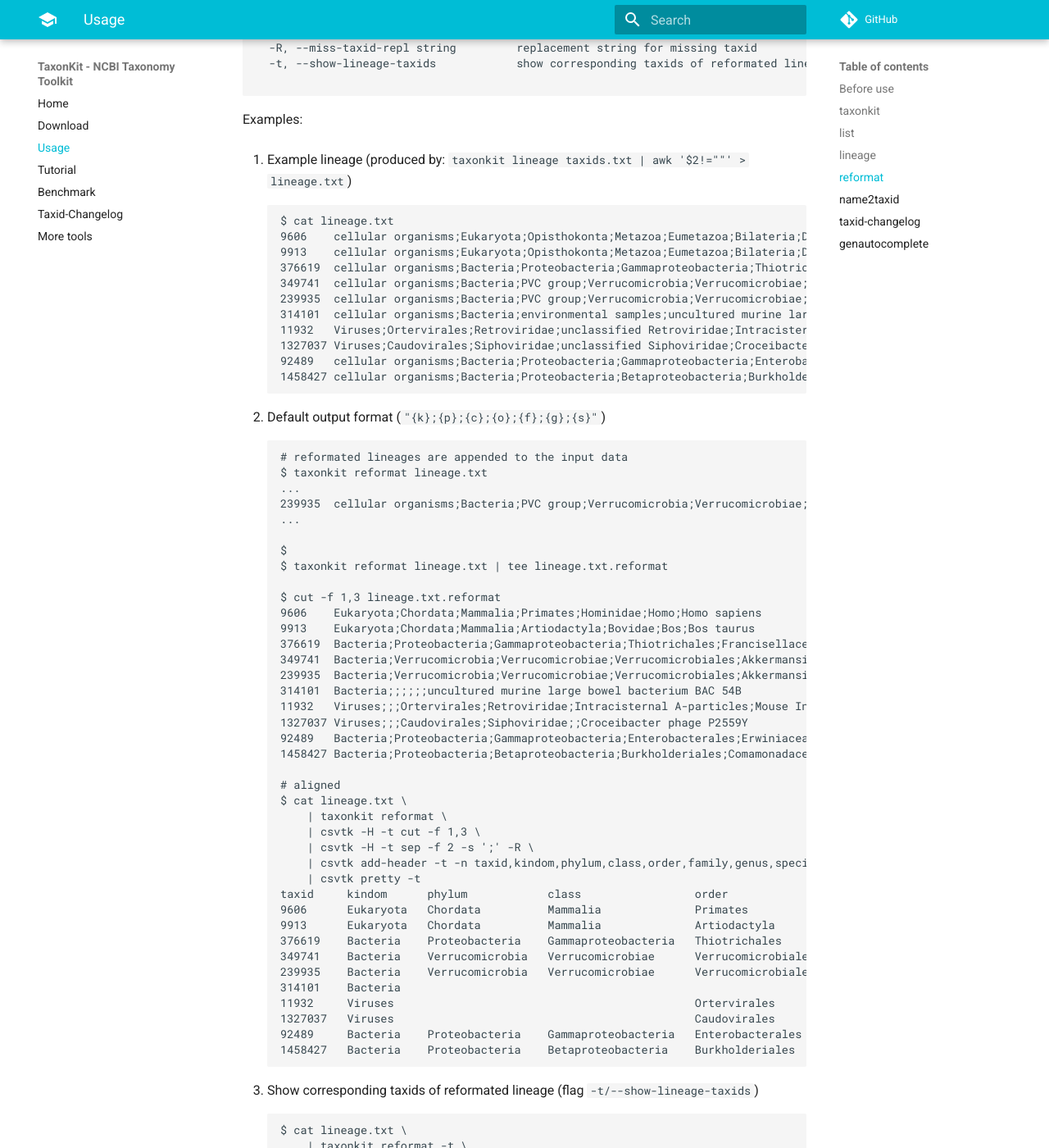
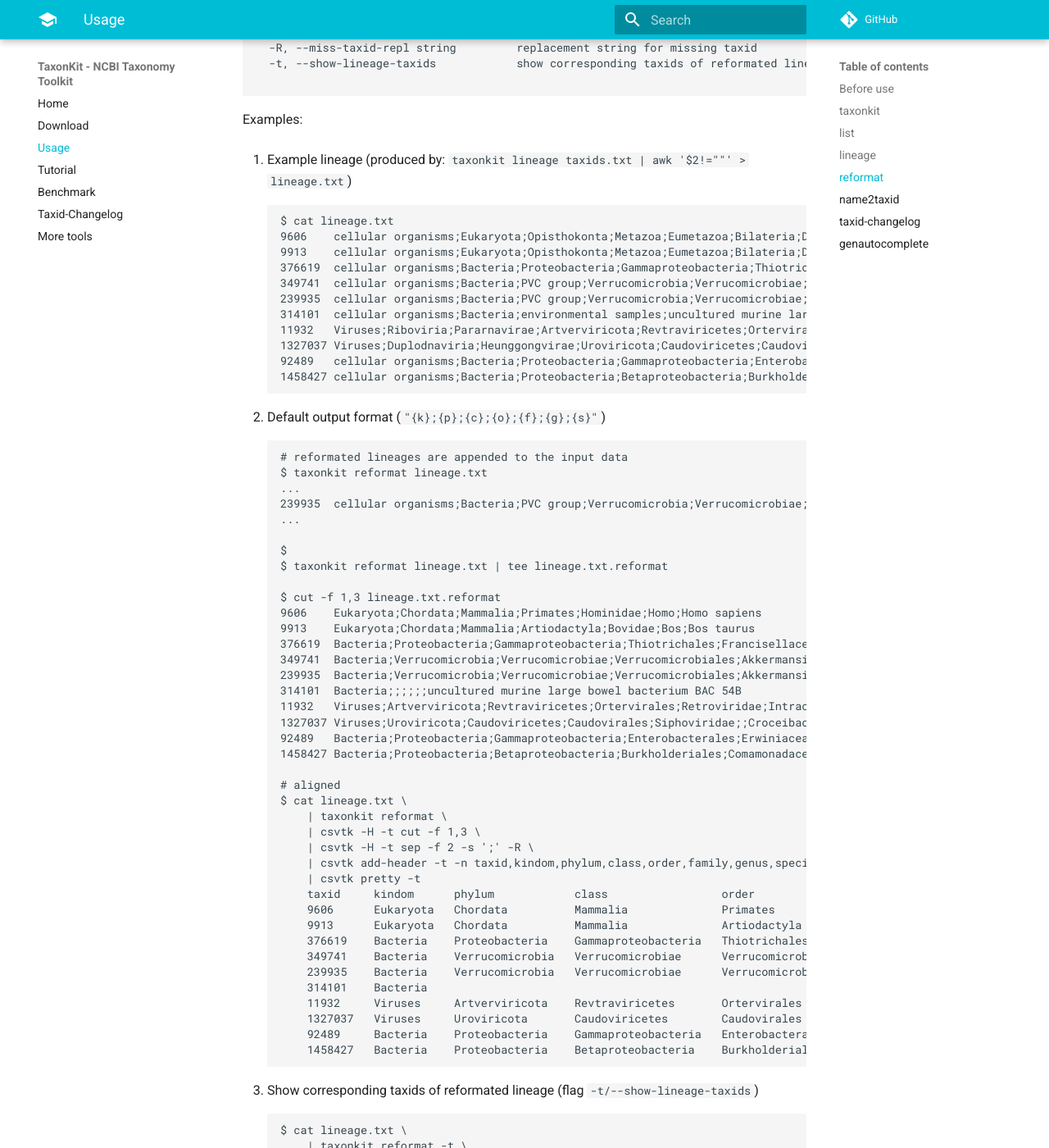
Before and after one commit to shenwei356/taxonkit, an MkDocs documentation site: the page built from doc/docs/usage.md, in a window 1280 px wide and 1400 px high, scrolled down 9534 px. Shown: the whole window at 82% size. Built offline with MkDocs 1.6.1 and Material for MkDocs 9.7.7, drawn with Linux system fonts in a browser that asks for light colours; comment, search, counter and statistics services are not loaded; old or Windows-style settings are respelled for this version of MkDocs; some of the changed text lies outside the part shown.

```diff
--- a/doc/docs/usage.md
+++ b/doc/docs/usage.md
@@ -304,22 +304,22 @@ Examples
 
 
         $ taxonkit lineage taxids.txt | tee lineage.txt
-        14:27:14.600 [WARN] taxid 92489 was merged into 796334
-        14:27:14.600 [WARN] taxid 1458427 was merged into 1458425
-        14:27:14.600 [WARN] taxid 123124124 not found
-        14:27:14.600 [WARN] taxid 3 was deleted
+        19:22:13.077 [WARN] taxid 92489 was merged into 796334
+        19:22:13.077 [WARN] taxid 1458427 was merged into 1458425
+        19:22:13.077 [WARN] taxid 123124124 not found
+        19:22:13.077 [WARN] taxid 3 was deleted
         9606    cellular organisms;Eukaryota;Opisthokonta;Metazoa;Eumetazoa;Bilateria;Deuterostomia;Chordata;Craniata;Vertebrata;Gnathostomata;Teleostomi;Euteleostomi;Sarcopterygii;Dipnotetrapodomorpha;Tetrapoda;Amniota;Mammalia;Theria;Eutheria;Boreoeutheria;Euarchontoglires;Primates;Haplorrhini;Simiiformes;Catarrhini;Hominoidea;Hominidae;Homininae;Homo;Homo sapiens
         9913    cellular organisms;Eukaryota;Opisthokonta;Metazoa;Eumetazoa;Bilateria;Deuterostomia;Chordata;Craniata;Vertebrata;Gnathostomata;Teleostomi;Euteleostomi;Sarcopterygii;Dipnotetrapodomorpha;Tetrapoda;Amniota;Mammalia;Theria;Eutheria;Boreoeutheria;Laurasiatheria;Artiodactyla;Ruminantia;Pecora;Bovidae;Bovinae;Bos;Bos taurus
         376619  cellular organisms;Bacteria;Proteobacteria;Gammaproteobacteria;Thiotrichales;Francisellaceae;Francisella;Francisella tularensis;Francisella tularensis subsp. holarctica;Francisella tularensis subsp. holarctica LVS
         349741  cellular organisms;Bacteria;PVC group;Verrucomicrobia;Verrucomicrobiae;Verrucomicrobiales;Akkermansiaceae;Akkermansia;Akkermansia muciniphila;Akkermansia muciniphila ATCC BAA-835
         239935  cellular organisms;Bacteria;PVC group;Verrucomicrobia;Verrucomicrobiae;Verrucomicrobiales;Akkermansiaceae;Akkermansia;Akkermansia muciniphila
         314101  cellular organisms;Bacteria;environmental samples;uncultured murine large bowel bacterium BAC 54B
-        11932   Viruses;Ortervirales;Retroviridae;unclassified Retroviridae;Intracisternal A-particles;Mouse Intracisternal A-particle
-        1327037 Viruses;Caudovirales;Siphoviridae;unclassified Siphoviridae;Croceibacter phage P2559Y
+        11932   Viruses;Riboviria;Pararnavirae;Artverviricota;Revtraviricetes;Ortervirales;Retroviridae;unclassified Retroviridae;Intracisternal A-particles;Mouse Intracisternal A-particle
+        1327037 Viruses;Duplodnaviria;Heunggongvirae;Uroviricota;Caudoviricetes;Caudovirales;Siphoviridae;unclassified Siphoviridae;Croceibacter phage P2559Y
         123124124
         3
         92489   cellular organisms;Bacteria;Proteobacteria;Gammaproteobacteria;Enterobacterales;Erwiniaceae;Erwinia;Erwinia oleae
-        1458427 cellular organisms;Bacteria;Proteobacteria;Betaproteobacteria;Burkholderiales;Comamonadaceae;Serpentinomonas;Serpentinomonas raichei
+        1458427 cellular organisms;Bacteria;Proteobacteria;Betaproteobacteria;Burkholderiales;Comamonadaceae;Serpentinomonas;Serpentinomonas raicheisms;Bacteria;Proteobacteria;Betaproteobacteria;Burkholderiales;Comamonadaceae;Serpentinomonas;Serpentinomonas raichei
 
 1. Check deleted or merged taxids
 
@@ -367,37 +367,38 @@ Examples
 
 1. Show rank
 
-        $ taxonkit lineage -r taxids.txt | cut -f 1,3
-        9606    species
-        9913    species
-        376619  no rank
-        349741  no rank
-        239935  species
-        314101  species
-        11932   species
-        1327037 species
+        $ taxonkit lineage -r taxids.txt | cut -f 1,3 | csvtk pretty -t
+        9606        species
+        9913        species
+        376619      strain
+        349741      strain
+        239935      species
+        314101      species
+        11932       species
+        1327037     species
         123124124
         3
-        92489   species
-        1458427 species
+        92489       species
+        1458427     species
+
 
 
 
 1. Show lineage consisting of taxids:
 
         $ taxonkit lineage -t taxids.txt
-        9606    cellular organisms;Eukaryota;Opisthokonta;Metazoa;Eumetazoa;Bilateria;Deuterostomia;Chordata;Craniata;Vertebrata;Gnathostomata;Teleostomi;Euteleostomi;Sarcopterygii;Dipnotetrapodomorpha;Tetrapoda;Amniota;Mammalia;Theria;Eutheria;Boreoeutheria;Euarchontoglires;Primates;Haplorrhini;Simiiformes;Catarrhini;Hominoidea;Hominidae;Homininae;Homo;Homo sapiens    131567;2759;33154;33208;6072;33213;33511;7711;89593;7742;7776;117570;117571;8287;1338369;32523;32524;40674;32525;9347;1437010;314146;9443;376913;314293;9526;314295;9604;207598;9605;9606
-        9913    cellular organisms;Eukaryota;Opisthokonta;Metazoa;Eumetazoa;Bilateria;Deuterostomia;Chordata;Craniata;Vertebrata;Gnathostomata;Teleostomi;Euteleostomi;Sarcopterygii;Dipnotetrapodomorpha;Tetrapoda;Amniota;Mammalia;Theria;Eutheria;Boreoeutheria;Laurasiatheria;Artiodactyla;Ruminantia;Pecora;Bovidae;Bovinae;Bos;Bos taurus     131567;2759;33154;33208;6072;33213;33511;7711;89593;7742;7776;117570;117571;8287;1338369;32523;32524;40674;32525;9347;1437010;314145;91561;9845;35500;9895;27592;9903;9913
+        9606    cellular organisms;Eukaryota;Opisthokonta;Metazoa;Eumetazoa;Bilateria;Deuterostomia;Chordata;Craniata;Vertebrata;Gnathostomata;Teleostomi;Euteleostomi;Sarcopterygii;Dipnotetrapodomorpha;Tetrapoda;Amniota;Mammalia;Theria;Eutheria;Boreoeutheria;Euarchontoglires;Primates;Haplorrhini;Simiiformes;Catarrhini;Hominoidea;Hominidae;Homininae;Homo;Homo sapiens  131567;2759;33154;33208;6072;33213;33511;7711;89593;7742;7776;117570;117571;8287;1338369;32523;32524;40674;32525;9347;1437010;314146;9443;376913;314293;9526;314295;9604;207598;9605;9606
+        9913    cellular organisms;Eukaryota;Opisthokonta;Metazoa;Eumetazoa;Bilateria;Deuterostomia;Chordata;Craniata;Vertebrata;Gnathostomata;Teleostomi;Euteleostomi;Sarcopterygii;Dipnotetrapodomorpha;Tetrapoda;Amniota;Mammalia;Theria;Eutheria;Boreoeutheria;Laurasiatheria;Artiodactyla;Ruminantia;Pecora;Bovidae;Bovinae;Bos;Bos taurus   131567;2759;33154;33208;6072;33213;33511;7711;89593;7742;7776;117570;117571;8287;1338369;32523;32524;40674;32525;9347;1437010;314145;91561;9845;35500;9895;27592;9903;9913
         376619  cellular organisms;Bacteria;Proteobacteria;Gammaproteobacteria;Thiotrichales;Francisellaceae;Francisella;Francisella tularensis;Francisella tularensis subsp. holarctica;Francisella tularensis subsp. holarctica LVS     131567;2;1224;1236;72273;34064;262;263;119857;376619
-        349741  cellular organisms;Bacteria;PVC group;Verrucomicrobia;Verrucomicrobiae;Verrucomicrobiales;Akkermansiaceae;Akkermansia;Akkermansia muciniphila;Akkermansia muciniphila ATCC BAA-835        131567;2;1783257;74201;203494;48461;1647988;239934;239935;349741
-        239935  cellular organisms;Bacteria;PVC group;Verrucomicrobia;Verrucomicrobiae;Verrucomicrobiales;Akkermansiaceae;Akkermansia;Akkermansia muciniphila     131567;2;1783257;74201;203494;48461;1647988;239934;239935
+        349741  cellular organisms;Bacteria;PVC group;Verrucomicrobia;Verrucomicrobiae;Verrucomicrobiales;Akkermansiaceae;Akkermansia;Akkermansia muciniphila;Akkermansia muciniphila ATCC BAA-835      131567;2;1783257;74201;203494;48461;1647988;239934;239935;349741
+        239935  cellular organisms;Bacteria;PVC group;Verrucomicrobia;Verrucomicrobiae;Verrucomicrobiales;Akkermansiaceae;Akkermansia;Akkermansia muciniphila   131567;2;1783257;74201;203494;48461;1647988;239934;239935
         314101  cellular organisms;Bacteria;environmental samples;uncultured murine large bowel bacterium BAC 54B       131567;2;48479;314101
-        11932   Viruses;Ortervirales;Retroviridae;unclassified Retroviridae;Intracisternal A-particles;Mouse Intracisternal A-particle    10239;2169561;11632;35276;11749;11932
-        1327037 Viruses;Caudovirales;Siphoviridae;unclassified Siphoviridae;Croceibacter phage P2559Y   10239;28883;10699;196894;1327037
+        11932   Viruses;Riboviria;Pararnavirae;Artverviricota;Revtraviricetes;Ortervirales;Retroviridae;unclassified Retroviridae;Intracisternal A-particles;Mouse Intracisternal A-particle    10239;2559587;2732397;2732409;2732514;2169561;11632;35276;11749;11932
+        1327037 Viruses;Duplodnaviria;Heunggongvirae;Uroviricota;Caudoviricetes;Caudovirales;Siphoviridae;unclassified Siphoviridae;Croceibacter phage P2559Y   10239;2731341;2731360;2731618;2731619;28883;10699;196894;1327037
         123124124
         3
-        92489   cellular organisms;Bacteria;Proteobacteria;Gammaproteobacteria;Enterobacterales;Erwiniaceae;Erwinia;Erwinia oleae131567;2;1224;1236;91347;1903409;551;796334
-        1458427 cellular organisms;Bacteria;Proteobacteria;Betaproteobacteria;Burkholderiales;Comamonadaceae;Serpentinomonas;Serpentinomonas raichei      131567;2;1224;28216;80840;80864;2490452;1458425
+        92489   cellular organisms;Bacteria;Proteobacteria;Gammaproteobacteria;Enterobacterales;Erwiniaceae;Erwinia;Erwinia oleae       131567;2;1224;1236;91347;1903409;551;796334
+        1458427 cellular organisms;Bacteria;Proteobacteria;Betaproteobacteria;Burkholderiales;Comamonadaceae;Serpentinomonas;Serpentinomonas raichei    131567;2;1224;28216;80840;80864;2490452;1458425
 
     or read taxids from STDIN:
 
@@ -448,16 +449,16 @@ Examples:
 1. Example lineage (produced by: `taxonkit lineage taxids.txt | awk '$2!=""' > lineage.txt`)
 
         $ cat lineage.txt
-        9606	cellular organisms;Eukaryota;Opisthokonta;Metazoa;Eumetazoa;Bilateria;Deuterostomia;Chordata;Craniata;Vertebrata;Gnathostomata;Teleostomi;Euteleostomi;Sarcopterygii;Dipnotetrapodomorpha;Tetrapoda;Amniota;Mammalia;Theria;Eutheria;Boreoeutheria;Euarchontoglires;Primates;Haplorrhini;Simiiformes;Catarrhini;Hominoidea;Hominidae;Homininae;Homo;Homo sapiens
-        9913	cellular organisms;Eukaryota;Opisthokonta;Metazoa;Eumetazoa;Bilateria;Deuterostomia;Chordata;Craniata;Vertebrata;Gnathostomata;Teleostomi;Euteleostomi;Sarcopterygii;Dipnotetrapodomorpha;Tetrapoda;Amniota;Mammalia;Theria;Eutheria;Boreoeutheria;Laurasiatheria;Artiodactyla;Ruminantia;Pecora;Bovidae;Bovinae;Bos;Bos taurus
-        376619	cellular organisms;Bacteria;Proteobacteria;Gammaproteobacteria;Thiotrichales;Francisellaceae;Francisella;Francisella tularensis;Francisella tularensis subsp. holarctica;Francisella tularensis subsp. holarctica LVS
-        349741	cellular organisms;Bacteria;PVC group;Verrucomicrobia;Verrucomicrobiae;Verrucomicrobiales;Akkermansiaceae;Akkermansia;Akkermansia muciniphila;Akkermansia muciniphila ATCC BAA-835
-        239935	cellular organisms;Bacteria;PVC group;Verrucomicrobia;Verrucomicrobiae;Verrucomicrobiales;Akkermansiaceae;Akkermansia;Akkermansia muciniphila
-        314101	cellular organisms;Bacteria;environmental samples;uncultured murine large bowel bacterium BAC 54B
-        11932	Viruses;Ortervirales;Retroviridae;unclassified Retroviridae;Intracisternal A-particles;Mouse Intracisternal A-particle
-        1327037	Viruses;Caudovirales;Siphoviridae;unclassified Siphoviridae;Croceibacter phage P2559Y
-        92489	cellular organisms;Bacteria;Proteobacteria;Gammaproteobacteria;Enterobacterales;Erwiniaceae;Erwinia;Erwinia oleae
-        1458427	cellular organisms;Bacteria;Proteobacteria;Betaproteobacteria;Burkholderiales;Comamonadaceae;Serpentinomonas;Serpentinomonas raichei
+        9606    cellular organisms;Eukaryota;Opisthokonta;Metazoa;Eumetazoa;Bilateria;Deuterostomia;Chordata;Craniata;Vertebrata;Gnathostomata;Teleostomi;Euteleostomi;Sarcopterygii;Dipnotetrapodomorpha;Tetrapoda;Amniota;Mammalia;Theria;Eutheria;Boreoeutheria;Euarchontoglires;Primates;Haplorrhini;Simiiformes;Catarrhini;Hominoidea;Hominidae;Homininae;Homo;Homo sapiens
+        9913    cellular organisms;Eukaryota;Opisthokonta;Metazoa;Eumetazoa;Bilateria;Deuterostomia;Chordata;Craniata;Vertebrata;Gnathostomata;Teleostomi;Euteleostomi;Sarcopterygii;Dipnotetrapodomorpha;Tetrapoda;Amniota;Mammalia;Theria;Eutheria;Boreoeutheria;Laurasiatheria;Artiodactyla;Ruminantia;Pecora;Bovidae;Bovinae;Bos;Bos taurus
+        376619  cellular organisms;Bacteria;Proteobacteria;Gammaproteobacteria;Thiotrichales;Francisellaceae;Francisella;Francisella tularensis;Francisella tularensis subsp. holarctica;Francisella tularensis subsp. holarctica LVS
+        349741  cellular organisms;Bacteria;PVC group;Verrucomicrobia;Verrucomicrobiae;Verrucomicrobiales;Akkermansiaceae;Akkermansia;Akkermansia muciniphila;Akkermansia muciniphila ATCC BAA-835
+        239935  cellular organisms;Bacteria;PVC group;Verrucomicrobia;Verrucomicrobiae;Verrucomicrobiales;Akkermansiaceae;Akkermansia;Akkermansia muciniphila
+        314101  cellular organisms;Bacteria;environmental samples;uncultured murine large bowel bacterium BAC 54B
+        11932   Viruses;Riboviria;Pararnavirae;Artverviricota;Revtraviricetes;Ortervirales;Retroviridae;unclassified Retroviridae;Intracisternal A-particles;Mouse Intracisternal A-particle
+        1327037 Viruses;Duplodnaviria;Heunggongvirae;Uroviricota;Caudoviricetes;Caudovirales;Siphoviridae;unclassified Siphoviridae;Croceibacter phage P2559Y
+        92489   cellular organisms;Bacteria;Proteobacteria;Gammaproteobacteria;Enterobacterales;Erwiniaceae;Erwinia;Erwinia oleae
+        1458427 cellular organisms;Bacteria;Proteobacteria;Betaproteobacteria;Burkholderiales;Comamonadaceae;Serpentinomonas;Serpentinomonas raichei
 
 1. Default output format (`"{k};{p};{c};{o};{f};{g};{s}"`)
 
@@ -477,8 +478,8 @@ Examples:
         349741  Bacteria;Verrucomicrobia;Verrucomicrobiae;Verrucomicrobiales;Akkermansiaceae;Akkermansia;Akkermansia muciniphila
         239935  Bacteria;Verrucomicrobia;Verrucomicrobiae;Verrucomicrobiales;Akkermansiaceae;Akkermansia;Akkermansia muciniphila
         314101  Bacteria;;;;;;uncultured murine large bowel bacterium BAC 54B
-        11932   Viruses;;;Ortervirales;Retroviridae;Intracisternal A-particles;Mouse Intracisternal A-particle
-        1327037 Viruses;;;Caudovirales;Siphoviridae;;Croceibacter phage P2559Y
+        11932   Viruses;Artverviricota;Revtraviricetes;Ortervirales;Retroviridae;Intracisternal A-particles;Mouse Intracisternal A-particle
+        1327037 Viruses;Uroviricota;Caudoviricetes;Caudovirales;Siphoviridae;;Croceibacter phage P2559Y
         92489   Bacteria;Proteobacteria;Gammaproteobacteria;Enterobacterales;Erwiniaceae;Erwinia;Erwinia oleae
         1458427 Bacteria;Proteobacteria;Betaproteobacteria;Burkholderiales;Comamonadaceae;Serpentinomonas;Serpentinomonas raichei
 
@@ -489,17 +490,17 @@ Examples:
             | csvtk -H -t sep -f 2 -s ';' -R \
             | csvtk add-header -t -n taxid,kindom,phylum,class,order,family,genus,species \
             | csvtk pretty -t
-        taxid     kindom      phylum            class                 order                family            genus                        species
-        9606      Eukaryota   Chordata          Mammalia              Primates             Hominidae         Homo                         Homo sapiens
-        9913      Eukaryota   Chordata          Mammalia              Artiodactyla         Bovidae           Bos                          Bos taurus
-        376619    Bacteria    Proteobacteria    Gammaproteobacteria   Thiotrichales        Francisellaceae   Francisella                  Francisella tularensis
-        349741    Bacteria    Verrucomicrobia   Verrucomicrobiae      Verrucomicrobiales   Akkermansiaceae   Akkermansia                  Akkermansia muciniphila
-        239935    Bacteria    Verrucomicrobia   Verrucomicrobiae      Verrucomicrobiales   Akkermansiaceae   Akkermansia                  Akkermansia muciniphila
-        314101    Bacteria                                                                                                                uncultured murine large bowel bacterium BAC 54B
-        11932     Viruses                                             Ortervirales         Retroviridae      Intracisternal A-particles   Mouse Intracisternal A-particle
-        1327037   Viruses                                             Caudovirales         Siphoviridae                                   Croceibacter phage P2559Y
-        92489     Bacteria    Proteobacteria    Gammaproteobacteria   Enterobacterales     Erwiniaceae       Erwinia                      Erwinia oleae
-        1458427   Bacteria    Proteobacteria    Betaproteobacteria    Burkholderiales      Comamonadaceae    Serpentinomonas              Serpentinomonas raichei
+            taxid     kindom      phylum            class                 order                family            genus                        species
+            9606      Eukaryota   Chordata          Mammalia              Primates             Hominidae         Homo                         Homo sapiens
+            9913      Eukaryota   Chordata          Mammalia              Artiodactyla         Bovidae           Bos                          Bos taurus
+            376619    Bacteria    Proteobacteria    Gammaproteobacteria   Thiotrichales        Francisellaceae   Francisella                  Francisella tularensis
+            349741    Bacteria    Verrucomicrobia   Verrucomicrobiae      Verrucomicrobiales   Akkermansiaceae   Akkermansia                  Akkermansia muciniphila
+            239935    Bacteria    Verrucomicrobia   Verrucomicrobiae      Verrucomicrobiales   Akkermansiaceae   Akkermansia                  Akkermansia muciniphila
+            314101    Bacteria                                                                                                                uncultured murine large bowel bacterium BAC 54B
+            11932     Viruses     Artverviricota    Revtraviricetes       Ortervirales         Retroviridae      Intracisternal A-particles   Mouse Intracisternal A-particle
+            1327037   Viruses     Uroviricota       Caudoviricetes        Caudovirales         Siphoviridae                                   Croceibacter phage P2559Y
+            92489     Bacteria    Proteobacteria    Gammaproteobacteria   Enterobacterales     Erwiniaceae       Erwinia                      Erwinia oleae
+            1458427   Bacteria    Proteobacteria    Betaproteobacteria    Burkholderiales      Comamonadaceae    Serpentinomonas              Serpentinomonas raichei
 
 1. Show corresponding taxids of reformated lineage (flag `-t/--show-lineage-taxids`)
 
@@ -509,27 +510,30 @@ Examples:
             | csvtk -H -t sep -f 2 -s ';' -R \
             | csvtk add-header -t -n taxid,kindom,phylum,class,order,family,genus,species \
             | csvtk pretty -t
-        9606      2759     7711     40674    9443      9604      9605      9606
-        9913      2759     7711     40674    91561     9895      9903      9913
-        376619    2        1224     1236     72273     34064     262       263
-        349741    2        74201    203494   48461     1647988   239934    239935
-        239935    2        74201    203494   48461     1647988   239934    239935
-        314101    2                                                        314101
-        11932     10239                      2169561   11632     11749     11932
-        1327037   10239                      28883     10699               1327037
-        92489     2        1224     1236     91347     1903409   551       796334
-        1458427   2        1224     28216    80840     80864     2490452   1458425
+        taxid     kindom   phylum    class     order     family    genus     species
+        9606      2759     7711      40674     9443      9604      9605      9606
+        9913      2759     7711      40674     91561     9895      9903      9913
+        376619    2        1224      1236      72273     34064     262       263
+        349741    2        74201     203494    48461     1647988   239934    239935
+        239935    2        74201     203494    48461     1647988   239934    239935
+        314101    2                                                          314101
+        11932     10239    2732409   2732514   2169561   11632     11749     11932
+        1327037   10239    2731618   2731619   28883     10699               1327037
+        92489     2        1224      1236      91347     1903409   551       796334
+        1458427   2        1224      28216     80840     80864     2490452   1458425
+
 
 1. Use custom symbols for unclassfied ranks
 
         $ taxonkit reformat lineage.txt --miss-rank-repl "__" | cut -f 3
+        Eukaryota;Chordata;Mammalia;Primates;Hominidae;Homo;Homo sapiens
         Eukaryota;Chordata;Mammalia;Artiodactyla;Bovidae;Bos;Bos taurus
         Bacteria;Proteobacteria;Gammaproteobacteria;Thiotrichales;Francisellaceae;Francisella;Francisella tularensis
         Bacteria;Verrucomicrobia;Verrucomicrobiae;Verrucomicrobiales;Akkermansiaceae;Akkermansia;Akkermansia muciniphila
         Bacteria;Verrucomicrobia;Verrucomicrobiae;Verrucomicrobiales;Akkermansiaceae;Akkermansia;Akkermansia muciniphila
         Bacteria;__;__;__;__;__;uncultured murine large bowel bacterium BAC 54B
-        Viruses;__;__;Ortervirales;Retroviridae;Intracisternal A-particles;Mouse Intracisternal A-particle
-        Viruses;__;__;Caudovirales;Siphoviridae;__;Croceibacter phage P2559Y
+        Viruses;Artverviricota;Revtraviricetes;Ortervirales;Retroviridae;Intracisternal A-particles;Mouse Intracisternal A-particle
+        Viruses;Uroviricota;Caudoviricetes;Caudovirales;Siphoviridae;__;Croceibacter phage P2559Y
         Bacteria;Proteobacteria;Gammaproteobacteria;Enterobacterales;Erwiniaceae;Erwinia;Erwinia oleae
         Bacteria;Proteobacteria;Betaproteobacteria;Burkholderiales;Comamonadaceae;Serpentinomonas;Serpentinomonas raichei
 
@@ -551,14 +555,38 @@ Examples:
         349741    Bacteria    Verrucomicrobia                Verrucomicrobiae              Verrucomicrobiales            Akkermansiaceae                Akkermansia                       Akkermansia muciniphila
         239935    Bacteria    Verrucomicrobia                Verrucomicrobiae              Verrucomicrobiales            Akkermansiaceae                Akkermansia                       Akkermansia muciniphila
         314101    Bacteria    unclassified Bacteria phylum   unclassified Bacteria class   unclassified Bacteria order   unclassified Bacteria family   unclassified Bacteria genus       uncultured murine large bowel bacterium BAC 54B
-        11932     Viruses     unclassified Viruses phylum    unclassified Viruses class    Ortervirales                  Retroviridae                   Intracisternal A-particles        Mouse Intracisternal A-particle
-        1327037   Viruses     unclassified Viruses phylum    unclassified Viruses class    Caudovirales                  Siphoviridae                   unclassified Siphoviridae genus   Croceibacter phage P2559Y
+        11932     Viruses     Artverviricota                 Revtraviricetes               Ortervirales                  Retroviridae                   Intracisternal A-particles        Mouse Intracisternal A-particle
+        1327037   Viruses     Uroviricota                    Caudoviricetes                Caudovirales                  Siphoviridae                   unclassified Siphoviridae genus   Croceibacter phage P2559Y
         92489     Bacteria    Proteobacteria                 Gammaproteobacteria           Enterobacterales              Erwiniaceae                    Erwinia                           Erwinia oleae
         1458427   Bacteria    Proteobacteria                 Betaproteobacteria            Burkholderiales               Comamonadaceae                 Serpentinomonas                   Serpentinomonas raichei
 
+1. Only some ranks
+
+        $ cat lineage.txt \
+            | taxonkit reformat -F -f "{s};{p}"\
+            | csvtk -H -t cut -f 1,3 \
+            | csvtk -H -t sep -f 2 -s ';' -R \
+            | csvtk add-header -t -n taxid,species,phylum \
+            | csvtk pretty -t
+        taxid     species                                           phylum
+        9606      Homo sapiens                                      Chordata
+        9913      Bos taurus                                        Chordata
+        376619    Francisella tularensis                            Proteobacteria
+        349741    Akkermansia muciniphila                           Verrucomicrobia
+        239935    Akkermansia muciniphila                           Verrucomicrobia
+        314101    uncultured murine large bowel bacterium BAC 54B   unclassified Bacteria phylum
+        11932     Mouse Intracisternal A-particle                   Artverviricota
+        1327037   Croceibacter phage P2559Y                         Uroviricota
+        92489     Erwinia oleae                                     Proteobacteria
+        1458427   Serpentinomonas raichei                           Proteobacteria
+
+
 1. Support tab in format string
 
-        $ echo 9606 | taxonkit lineage | taxonkit reformat -f "{k}\t{p}\t{c}\t{o}\t{f}\t{g}\t{s}\t{S}" | csvtk cut -t -f -2
+        $ echo 9606 \
+            | taxonkit lineage \
+            | taxonkit reformat -f "{k}\t{p}\t{c}\t{o}\t{f}\t{g}\t{s}\t{S}" \
+            | csvtk cut -t -f -2
         9606    Eukaryota       Chordata        Mammalia        Primates        Hominidae       Homo    Homo sapiens
 
 1. From taxid to 7-ranks lineage:
```
Also changed, not shown: CHANGES.md (+5 -2 lines), 3 other files.
